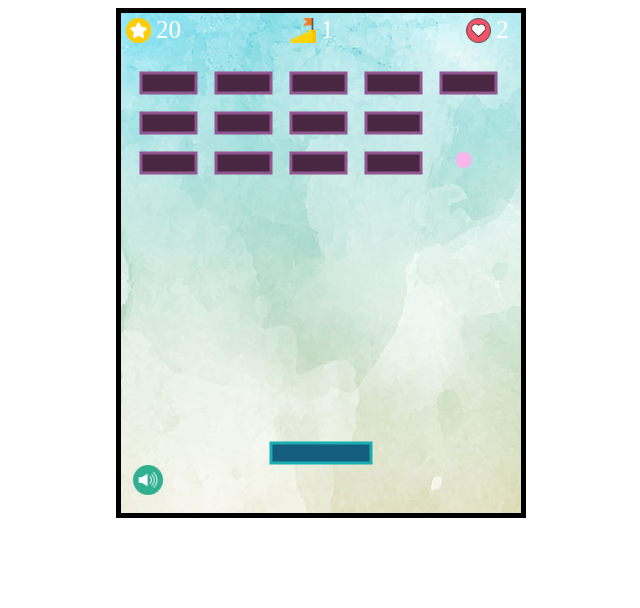
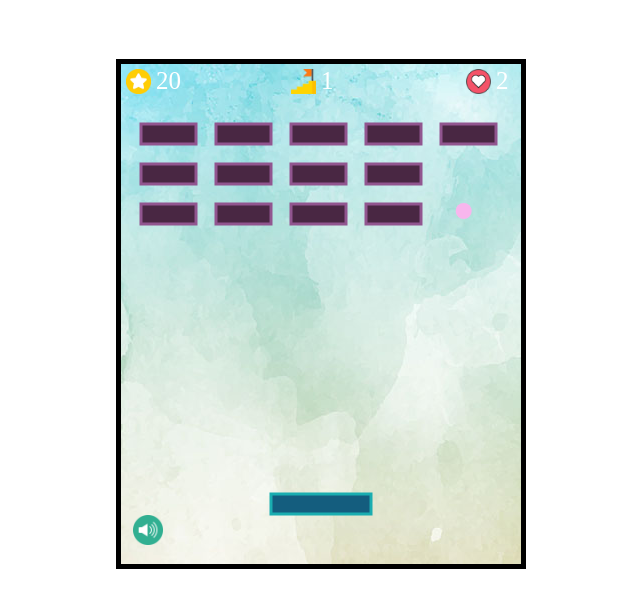
Before and after one commit to tngknzr/breakoutSecTry, a plain HTML site: page gamepage.html in a window 1280 px wide. Shown: the whole page, without its empty margins (341-981 px from the left). Drawn offline with Linux system fonts and the light colour scheme.

Commit message:
mvpagain

```diff
--- a/style.css
+++ b/style.css
@@ -3,14 +3,14 @@
     height: 30px;
     cursor: pointer;
     position: absolute;
-    top: 465px;
+    top: 515px;
     left: 37%;
 }
 
 #gameover {
     position: absolute;
     width: 409px;
-    height: 509px;
+    height: 563px;
     background: rgba(0, 0, 0, 0.5);
     display: none;
 
@@ -68,4 +68,5 @@
 #cosa {
 
     width: 29%;
+    margin-top: 4%;
 }
```
